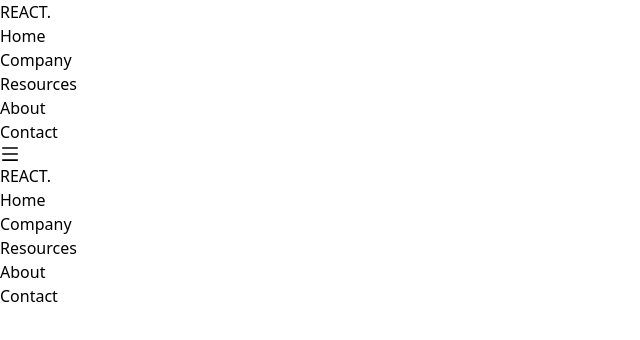
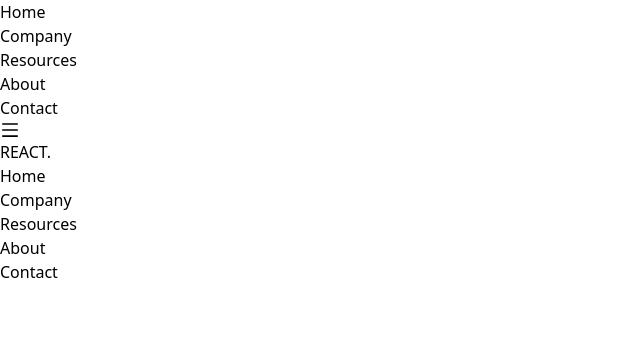
Before and after one commit to KaneDenzil/Personal-Portfolio, a React (Vite) app: page / in a window 1280 px wide. Shown: the top 340 px of the page, without its empty margins (0-640 px from the left). Built offline with nearby package versions, Linux system fonts and the light colour scheme.

Commit message:
Added Nav Bar

```diff
--- a/src/Components/NavBar/NavBar.tsx
+++ b/src/Components/NavBar/NavBar.tsx
@@ -20,9 +20,7 @@
   ];
 
   return (
-    <div className='bg-black flex justify-between items-center h-24 mx-auto px-4 text-white'>
-      {/* Logo */}
-      <h1 className='w-full text-3xl font-bold text-[#00df9a]'>REACT.</h1>
+    <div className='bg-black flex justify-end items-center h-24 mx-auto px-4 text-white'>
 
       {/* Desktop Navigation */}
       <ul className='hidden md:flex'>
```
